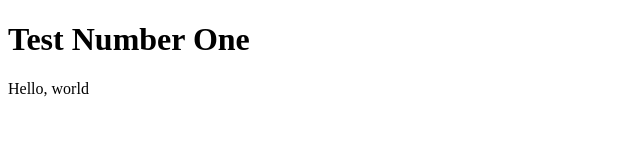
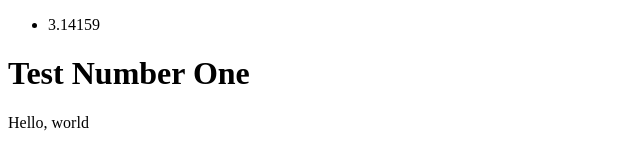
Before and after one commit to cmccormack18/DummyRepo, a plain HTML site: page index.html in a window 1280 px wide. Shown: the whole page, without its empty margins (0-640 px from the left). Drawn offline with Linux system fonts and the light colour scheme.

Commit message:
Added Unordered List
Just a Small Loan of a Million Dollars

```diff
--- a/index.html
+++ b/index.html
@@ -6,6 +6,11 @@
 </head>
 
 <body>
+
+<ul>
+    <li>3.14159</li>
+</ul>
+
 	<h1>Test Number One</h1>
 	<p>Hello, world</p>
 
```
